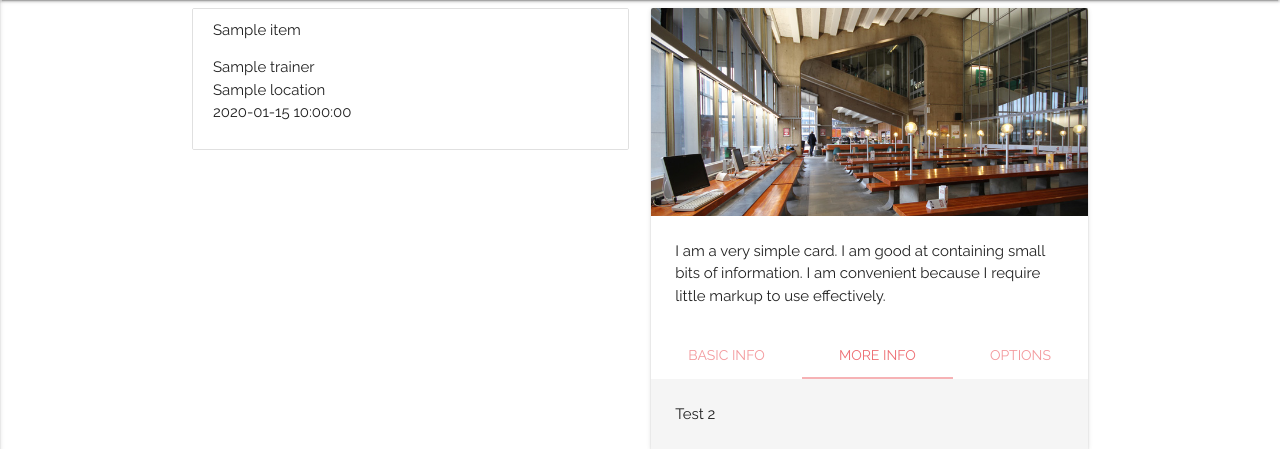
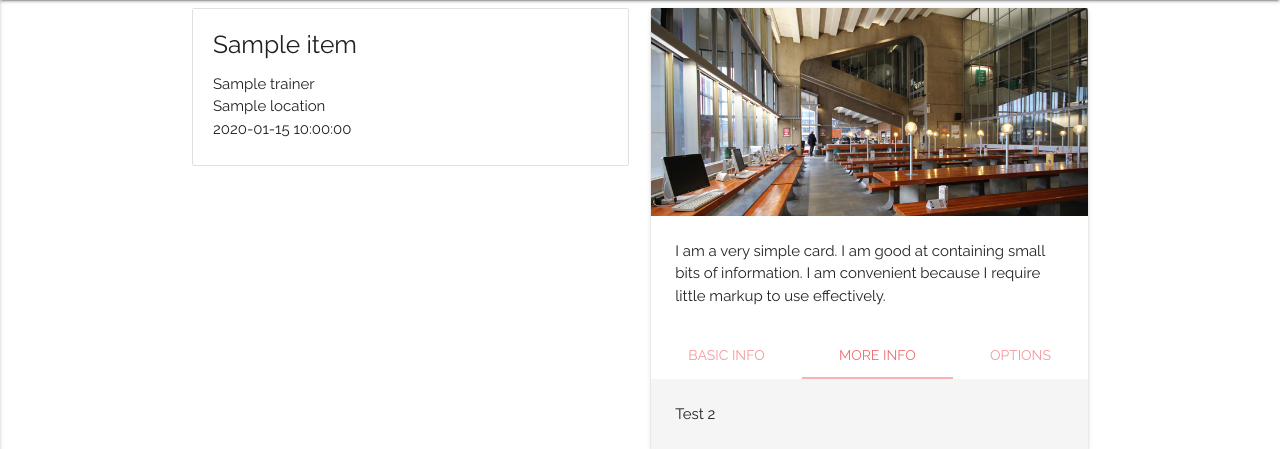
Before and after one commit to DutchGH/ProjectNarwhal, a Python web app: template Server/app/templates/timetable.html in a window 1280 px wide. Shown: the part 128-577 px from the top of the page. Run offline with Jinja, Linux system fonts and the light colour scheme; the template is opened without the code that fills it: most values are stand-ins (such as "Sample title", 1, 10 or a date in 2020); some libraries are stand-ins or nearby versions.

Commit message:
Increased size of module titles on timetable.

```diff
--- a/Server/app/templates/timetable.html
+++ b/Server/app/templates/timetable.html
@@ -10,9 +10,9 @@
                 <ul class="collection">
                     {% for item in classList %}
                     <li class="collection-item ">
-                        <span class="title">{{item.title}}</span>
+                        <span class="title"><h5>{{item.title}}</h5></span>
                         <p>{{item.trainer.name}}<br> {{item.location.location}}<br>
-                            {{item.startTime}}
+                        {{item.startTime}}
                         </p>
                     </li>
                     {% endfor %}
```
